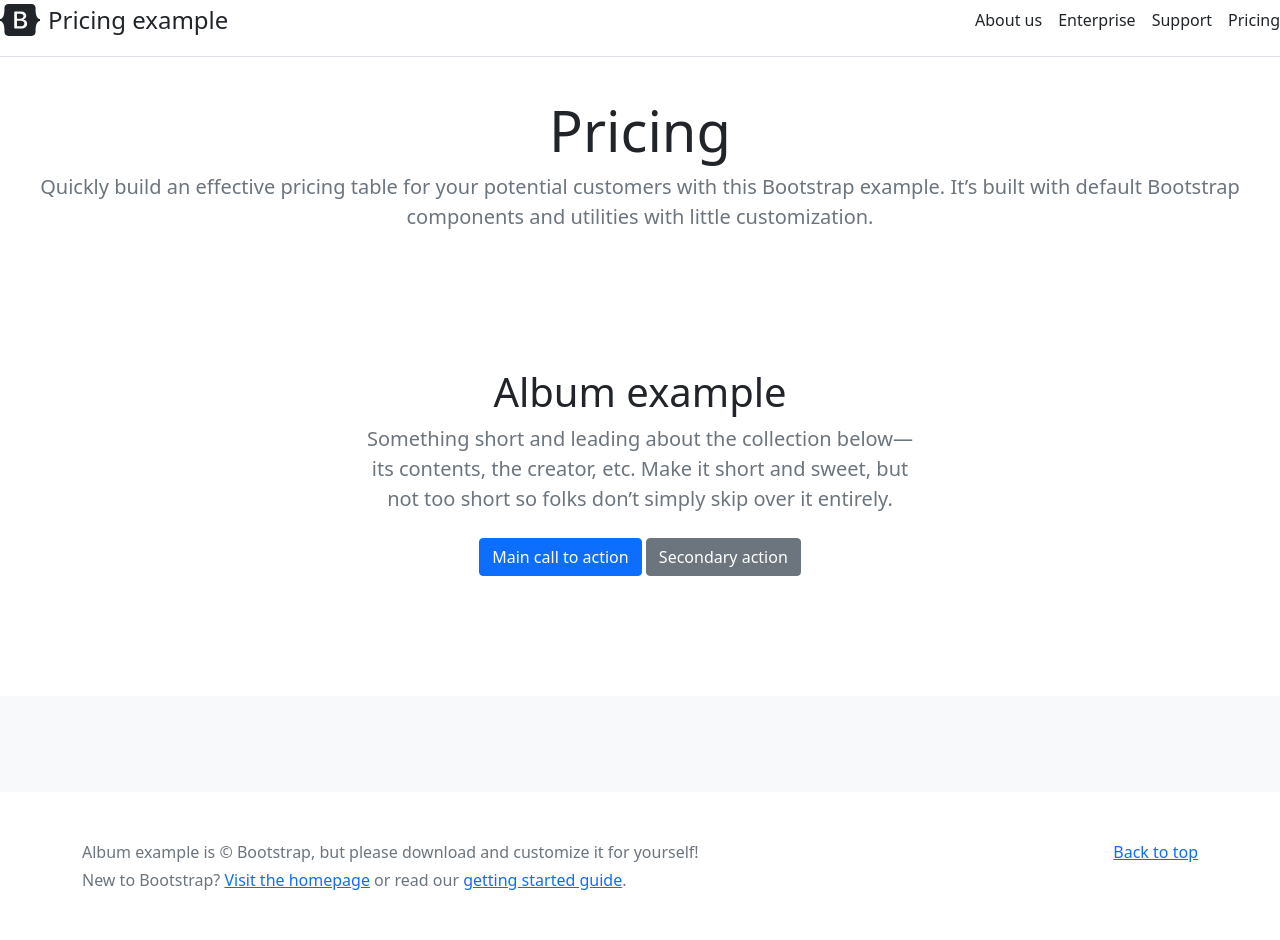
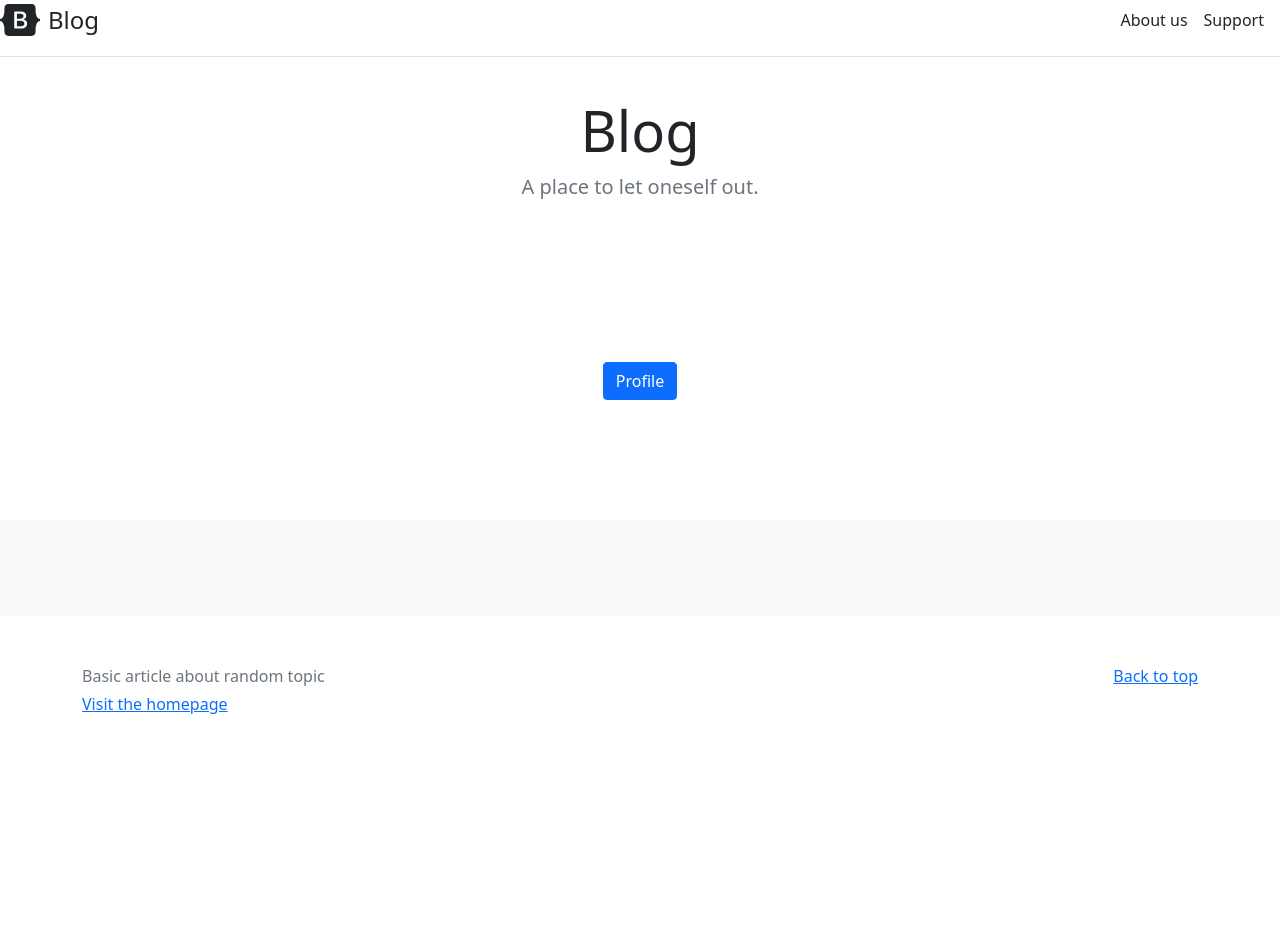
Before and after one commit to bella-babu/Blog, a Django app: template template/index.html in a window 1280 px wide. After the commit the page ends 714 px from the top, so only its background shows below. Run offline with Django 4.2, Linux system fonts and the light colour scheme; the template is opened without the code that fills it, so the values that code supplies are empty; parts of the project's set-up code (start-up, migrations or seed data) failed here and were passed over; some libraries are stand-ins or nearby versions.

Commit message:
Add files via upload

```diff
--- a/template/base.html
+++ b/template/base.html
@@ -13,7 +13,7 @@
       crossorigin="anonymous"
     />
 
-    <title>Hello, world!</title>
+    <title>BLOG!</title>
   </head>
   <body>
     <header>
@@ -40,7 +40,7 @@
               fill="currentColor"
             ></path>
           </svg>
-          <span class="fs-4">Pricing example</span>
+          <span class="fs-4">Blog</span>
         </a>
 
         <nav class="d-inline-flex mt-2 mt-md-0 ms-md-auto">
@@ -50,22 +50,14 @@
             >About us</a
           >
           <a class="me-3 py-2 text-dark text-decoration-none" href="#"
-            >Enterprise</a
-          >
-          <a class="me-3 py-2 text-dark text-decoration-none" href="#"
             >Support</a
           >
-          <a class="py-2 text-dark text-decoration-none" href="#">Pricing</a>
         </nav>
       </div>
 
       <div class="pricing-header p-3 pb-md-4 mx-auto text-center">
-        <h1 class="display-4 fw-normal">Pricing</h1>
-        <p class="fs-5 text-muted">
-          Quickly build an effective pricing table for your potential customers
-          with this Bootstrap example. It’s built with default Bootstrap
-          components and utilities with little customization.
-        </p>
+        <h1 class="display-4 fw-normal">Blog</h1>
+        <p class="fs-5 text-muted">A place to let oneself out.</p>
       </div>
     </header>
 
@@ -75,16 +67,8 @@
         <p class="float-end mb-1">
           <a href="#">Back to top</a>
         </p>
-        <p class="mb-1">
-          Album example is &copy; Bootstrap, but please download and customize
-          it for yourself!
-        </p>
-        <p class="mb-0">
-          New to Bootstrap? <a href="/">Visit the homepage</a> or read our
-          <a href="/docs/5.1/getting-started/introduction/"
-            >getting started guide</a
-          >.
-        </p>
+        <p class="mb-1">Basic article about random topic</p>
+        <p class="mb-0"><a href="/">Visit the homepage</a></p>
       </div>
     </footer>
 
--- a/template/index.html
+++ b/template/index.html
@@ -4,15 +4,13 @@
       <section class="py-5 text-center container">
         <div class="row py-lg-5">
           <div class="col-lg-6 col-md-8 mx-auto">
-            <h1 class="fw-light">Album example</h1>
+            <h1 class="fw-light"></h1>
             <p class="lead text-muted">
-              Something short and leading about the collection below—its
-              contents, the creator, etc. Make it short and sweet, but not too
-              short so folks don’t simply skip over it entirely.
+
             </p>
             <p>
-              <a href="#" class="btn btn-primary my-2">Main call to action</a>
-              <a href="#" class="btn btn-secondary my-2">Secondary action</a>
+              <a href="profile" class="btn btn-primary my-2">Profile</a>
+
             </p>
           </div>
         </div>
```
Also changed, not shown: template/profile.html (added, +153 -0 lines).
